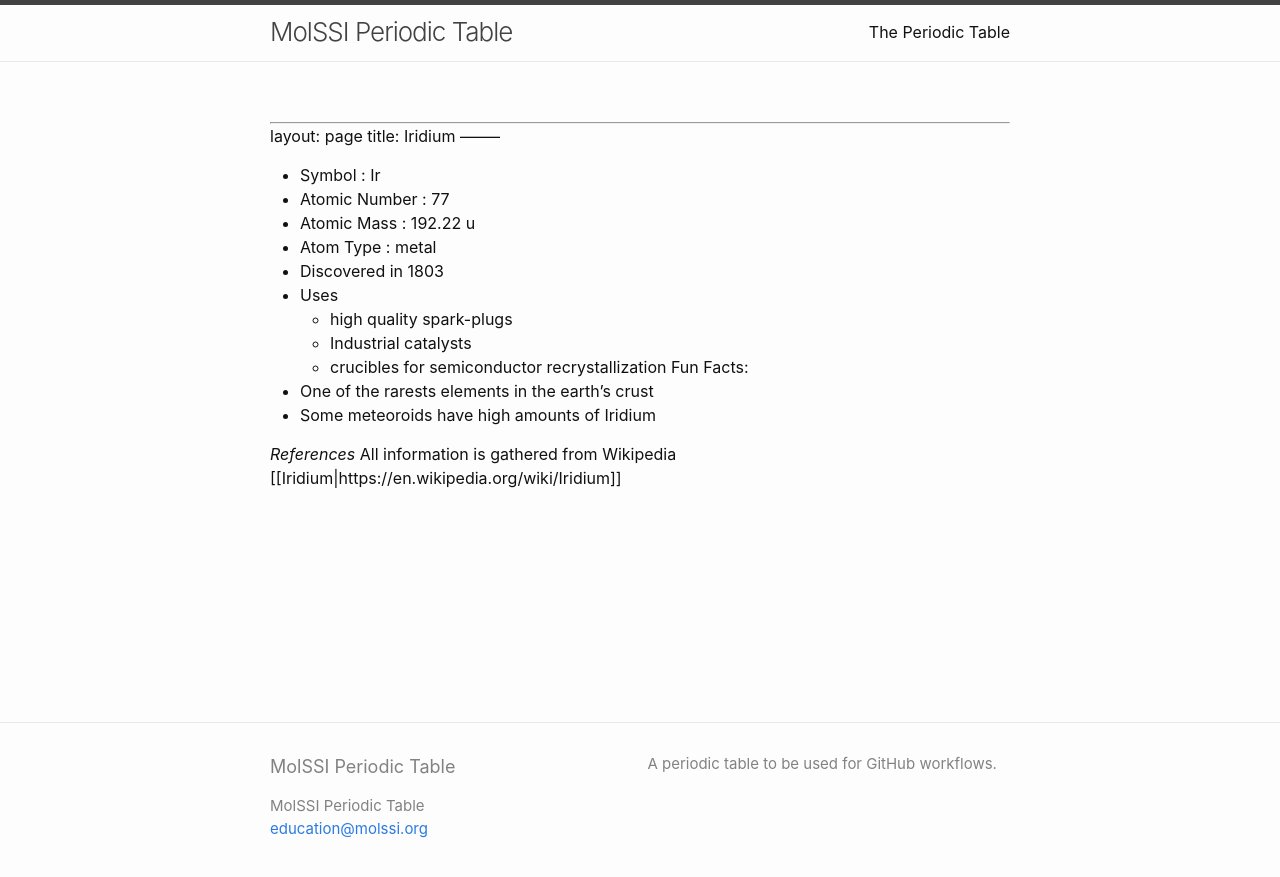
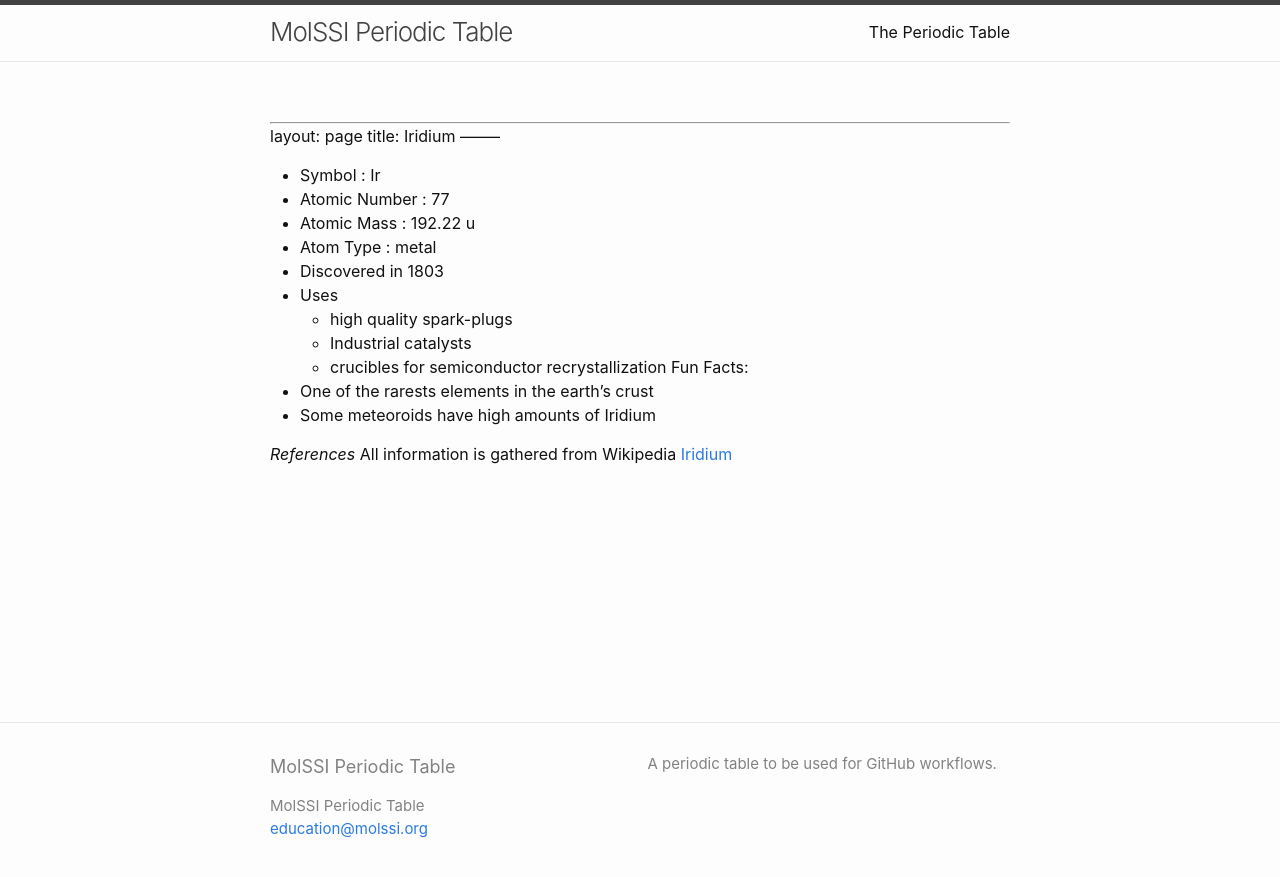
Before and after one commit to MolSSI-Education/periodic-table, a Jekyll site: the page built from elements/iridium.md, in a window 1280 px wide. Shown: the top 877 px of the page. Built offline with Jekyll 4.4.1, drawn with Linux system fonts in a browser that asks for light colours; our own code applies the rules of GitHub Pages for plain Markdown files.

Commit message:
Add link to Wikipedia.

```diff
--- a/elements/iridium.md
+++ b/elements/iridium.md
@@ -16,4 +16,4 @@ Fun Facts:
 * Some meteoroids have high amounts of Iridium
 
 *References*
-All information is gathered from Wikipedia [[Iridium|https://en.wikipedia.org/wiki/Iridium]]
+All information is gathered from Wikipedia [Iridium](https://en.wikipedia.org/wiki/Iridium)
```
